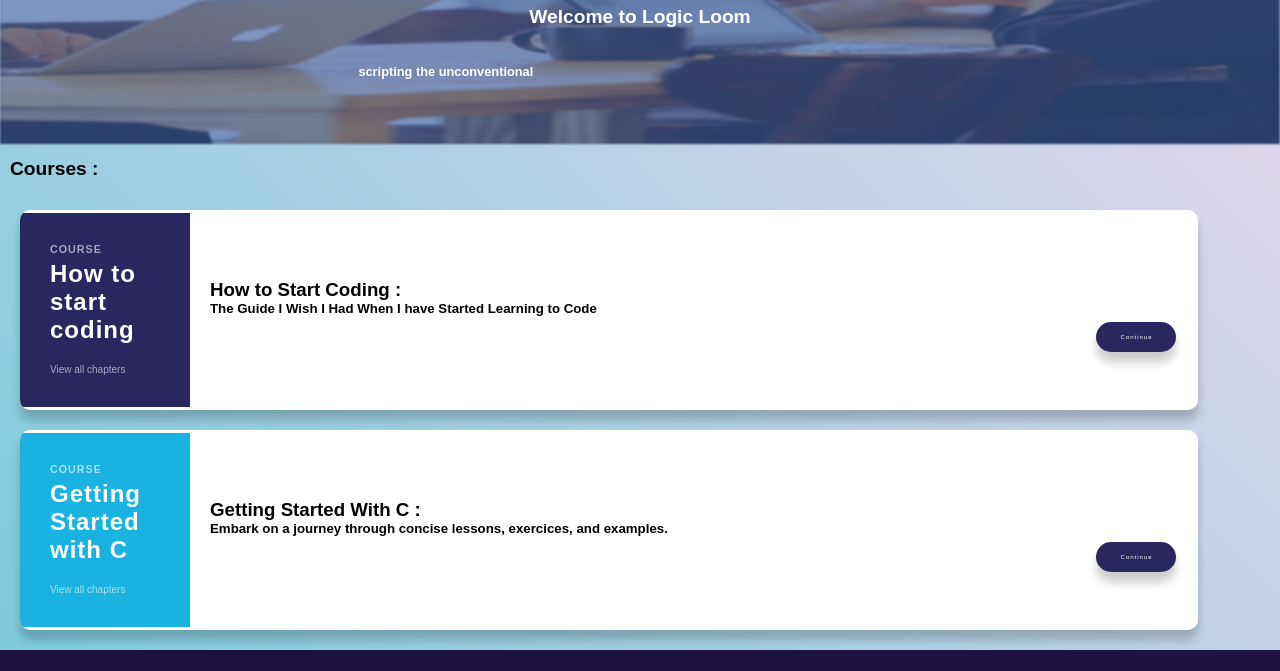
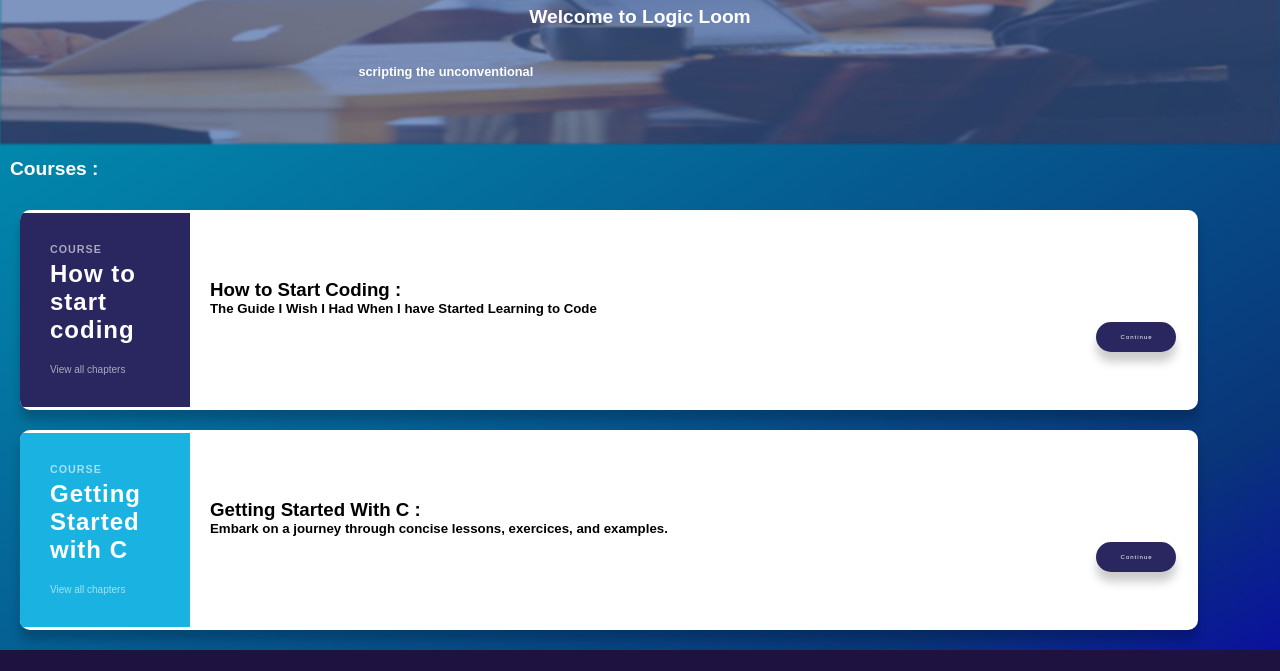
Before and after one commit to Narendarcodes/logicloom, a plain HTML site: page index.html in a window 1280 px wide. Shown: the part 56-727 px from the top of the page. Drawn offline with nearby package versions, Linux system fonts and the light colour scheme; some icons are missing; a web font is replaced by a local one.

Commit message:
updated index.css

```diff
--- a/index.css
+++ b/index.css
@@ -10,7 +10,8 @@
   text-decoration: none;
 }
 body {
-	background-image: linear-gradient(45deg, #71cada, #e9d7ef);
+	background: rgb(0,152,182);
+background: linear-gradient(149deg, rgba(0,152,182,1) 0%, rgba(9,53,121,1) 73%, rgba(11,3,171,1) 92%);
 	font-family: 'Muli', sans-serif;
 }
 
@@ -65,7 +66,6 @@ padding :10px;
 }
 .coursetext > h2{
 font-size: 1.2rem;
-color : black;
 }
 
 
```
